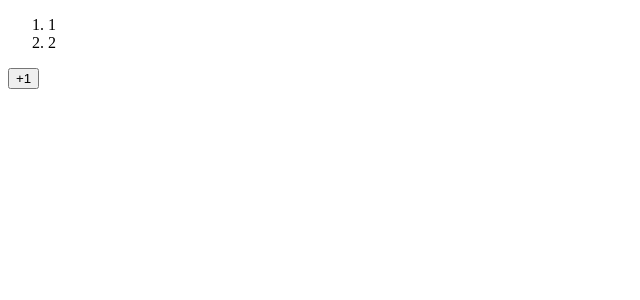
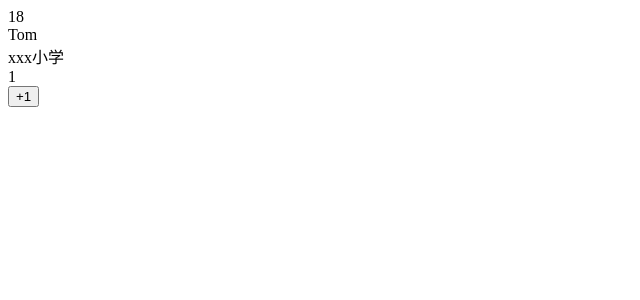
Before and after one commit to cazser/useProxy, a React (Vite) app: page / in a window 1280 px wide. Shown: the top 300 px of the page, without its empty margins (0-640 px from the left). Built offline with nearby package versions, Linux system fonts and the light colour scheme.

Commit message:
普通对象可以深代理，而数组不能

```diff
--- a/src/components/test.jsx
+++ b/src/components/test.jsx
@@ -2,15 +2,18 @@ import { useState } from 'react';
 import useProxy from './useProxy';
 
 const Test = ()=>{
- const array = useProxy([{value:1},{value:2}]);
+ const person = useProxy({age:18, name:"Tom", education:{primary: "xxx小学", value:{some:1}}})
 const onClick =()=>{
-  array[0].value++;
+  person.age++;
+  person.education.primary = person.age;
+  person.education.value.some++;
 }
 return (
      <div>
-      <ol>
-        {array.map((item, index)=><li key={index}>{item.value}</li> ) }
-      </ol>
+     <div>{person.age}</div>
+     <div>{person.name}</div>
+     <div>{person.education.primary}</div>
+    <div>{person.education.value.some}</div>
       <button onClick={onClick}>+1</button>
      </div>
      )
--- a/src/components/useProxy.js
+++ b/src/components/useProxy.js
@@ -33,6 +33,7 @@ if(typeof state!=='object'){
    return new Proxy(state, {
 
          get:(target, prop)=> {
+          //console.log(target)
            if (prop in target) {
            return target[prop];
          } else {
@@ -42,7 +43,7 @@ if(typeof state!=='object'){
         set(target, prop, val) { // 拦截写入操作
           //target[prop]=val;
          // setState({...target})
-          //console.log(target);
+          console.log(target);
           if(Array.isArray(state)){
             target[prop]=val;
             setState([...target])
```
